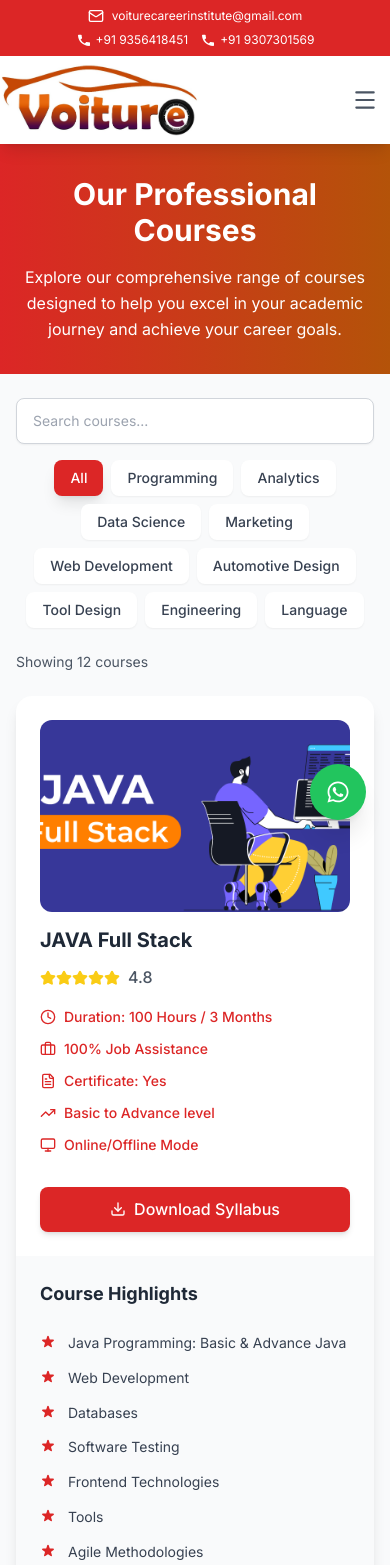
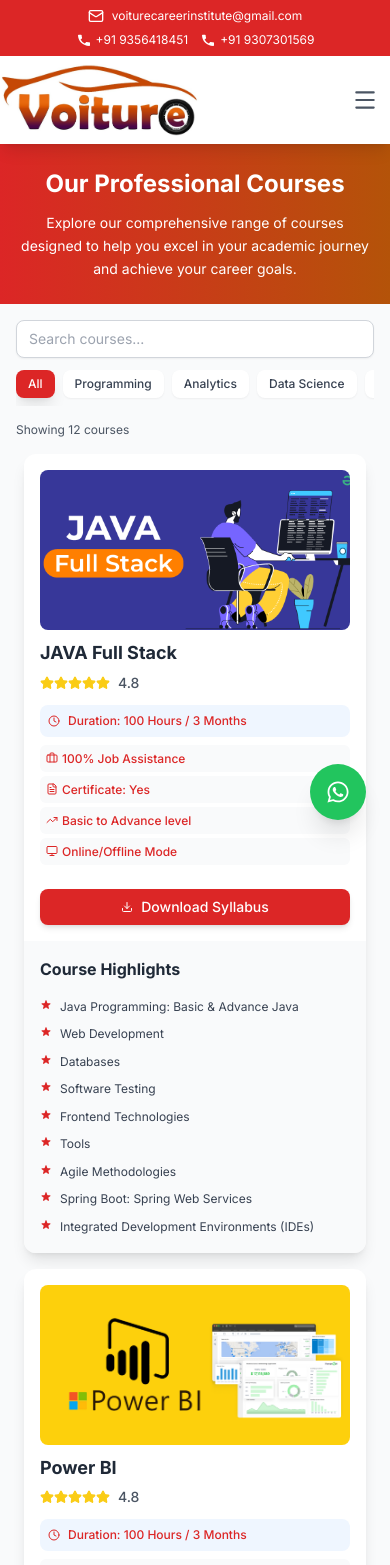
Before and after one commit to omkargore6239/voiture, a React (Vite) app: page /courses in a window 390 px wide. Shown: the top 1565 px of the page. Built offline with nearby package versions, Linux system fonts and the light colour scheme.

Commit message:
first commit

```diff
--- a/src/pages/Courses.jsx
+++ b/src/pages/Courses.jsx
@@ -21,7 +21,6 @@
     image = 'https://images.unsplash.com/photo-1434030216411-0b793f4b4173',
     name = 'Course Name',
     category = 'General',
-    // description = 'Description not available',
     duration = 'Duration TBD',
     students = '0',
     features = [],
@@ -53,29 +52,30 @@
 
   // Function to get icon for features
   const getFeatureIcon = (feature) => {
-    if (feature.includes('Job Assistance')) return <Briefcase className="w-4 h-4" />;
-    if (feature.includes('Certificate')) return <FileText className="w-4 h-4" />;
-    if (feature.includes('Basic to Advance')) return <TrendingUp className="w-4 h-4" />;
-    if (feature.includes('Online/Offline')) return <Monitor className="w-4 h-4" />;
-    return <CheckCircle className="w-4 h-4" />;
+    if (feature.includes('Job Assistance')) return <Briefcase className="w-3 h-3 sm:w-4 sm:h-4" />;
+    if (feature.includes('Certificate')) return <FileText className="w-3 h-3 sm:w-4 sm:h-4" />;
+    if (feature.includes('Basic to Advance')) return <TrendingUp className="w-3 h-3 sm:w-4 sm:h-4" />;
+    if (feature.includes('Online/Offline')) return <Monitor className="w-3 h-3 sm:w-4 sm:h-4" />;
+    if (feature.includes('Duration') || feature.includes('Hours')) return <Clock className="w-3 h-3 sm:w-4 sm:h-4" />;
+    return <CheckCircle className="w-3 h-3 sm:w-4 sm:h-4" />;
   };
 
   return (
     <div
-      className={`bg-white rounded-2xl shadow-lg hover:shadow-2xl transition-all duration-[800ms] ease-out overflow-hidden group ${
+      className={`bg-white rounded-xl sm:rounded-2xl shadow-lg hover:shadow-2xl transition-all duration-[800ms] ease-out overflow-hidden group mx-2 sm:mx-0 ${
         isVisible
           ? 'opacity-100 translate-x-0 scale-100'
           : `opacity-0 ${direction === 'left' ? '-translate-x-24' : 'translate-x-24'} scale-95`
       }`}
     >
-      {/* Course Layout */}
-      <div className="grid grid-cols-1 lg:grid-cols-2 gap-0">
+      {/* Course Layout - Stack on mobile, side by side on desktop */}
+      <div className="flex flex-col lg:grid lg:grid-cols-2 gap-0">
 
         {/* Left Side - Course Image and Basic Info */}
-        <div className="space-y-4 p-6">
+        <div className="space-y-3 sm:space-y-4 p-4 sm:p-6">
           {/* Course Image */}
           <div
-            className={`relative overflow-hidden rounded-xl transition-all duration-[500ms] ease-out ${
+            className={`relative overflow-hidden rounded-lg sm:rounded-xl transition-all duration-[500ms] ease-out ${
               isVisible
                 ? 'scale-100 opacity-100'
                 : 'scale-110 opacity-0'
@@ -85,7 +85,7 @@
             <img
               src={image}
               alt={name}
-              className="w-full h-48 object-cover group-hover:scale-110 transition-transform duration-300"
+              className="w-full h-40 sm:h-48 object-cover group-hover:scale-110 transition-transform duration-300"
               onError={(e) => {
                 e.target.src = 'https://images.unsplash.com/photo-1434030216411-0b793f4b4173?ixlib=rb-4.0.3&auto=format&fit=crop&w=800&q=80';
               }}
@@ -94,14 +94,14 @@
 
           {/* Course Title and Rating */}
           <div
-            className={`space-y-3 transition-all duration-[500ms] ease-out ${
+            className={`space-y-2 sm:space-y-3 transition-all duration-[500ms] ease-out ${
               isVisible
                 ? 'opacity-100 translate-y-0'
                 : 'opacity-0 translate-y-4'
             }`}
             style={{ transitionDelay: '300ms' }}
           >
-            <h3 className="text-xl font-bold text-gray-800 leading-tight">{name}</h3>
+            <h3 className="text-lg sm:text-xl font-bold text-gray-800 leading-tight">{name}</h3>
 
             {/* Rating */}
             <div className="flex items-center gap-2">
@@ -109,8 +109,8 @@
                 {[...Array(5)].map((_, i) => (
                   <Star
                     key={i}
-                    size={16}
-                    className={`text-yellow-400 fill-current transition-all duration-[300ms] ease-out ${
+                    size={14}
+                    className={`sm:w-4 sm:h-4 text-yellow-400 fill-current transition-all duration-[300ms] ease-out ${
                       isVisible
                         ? 'opacity-100 scale-100'
                         : 'opacity-0 scale-75'
@@ -119,48 +119,39 @@
                   />
                 ))}
               </div>
-              <span className="text-gray-600 font-medium">{rating}</span>
+              <span className="text-gray-600 font-medium text-sm sm:text-base">{rating}</span>
             </div>
           </div>
 
-          {/* Course Meta Info */}
+          {/* Course Features - Responsive Grid */}
           <div
-            className={`flex flex-col gap-3 text-sm transition-all duration-[500ms] ease-out ${
+            className={`transition-all duration-[500ms] ease-out ${
               isVisible
                 ? 'opacity-100 translate-y-0'
                 : 'opacity-0 translate-y-4'
             }`}
             style={{ transitionDelay: '500ms' }}
           >
-            <div className="flex items-center gap-2 text-primary-600">
-              <Clock className="w-4 h-4" />
-              <span className="font-medium">Duration: {duration}</span>
+            {/* Duration as separate row */}
+            <div className="flex items-center gap-2 text-primary-600 mb-2 sm:mb-3 p-2 bg-blue-50 rounded-lg">
+              <Clock className="w-3 h-3 sm:w-4 sm:h-4" />
+              <span className="font-medium text-xs sm:text-sm">Duration: {duration}</span>
             </div>
 
-            {/* Display all features with icons */}
-            {features && features.map((feature, featureIndex) => (
-              <div key={featureIndex} className="flex items-center gap-2 text-primary-600">
+            {/* Other features in responsive grid */}
+            <div className="grid grid-cols-1 sm:grid-cols-2 gap-1 sm:gap-2">
+              {features && features.filter(feature => !feature.includes('Duration') && !feature.includes('Hours')).map((feature, featureIndex) => (
+                <div key={featureIndex} className="flex items-center gap-1 sm:gap-2 text-primary-600 p-1.5 sm:p-2 bg-gray-50 rounded-md sm:rounded-lg">
                   {getFeatureIcon(feature)}
-                <span className="font-medium">{feature}</span>
+                  <span className="font-medium text-xs sm:text-sm leading-tight">{feature}</span>
                 </div>
               ))}
             </div>
-
-          {/* Course Description */}
-          <div
-            className={`transition-all duration-[500ms] ease-out ${
-              isVisible
-                ? 'opacity-100 translate-y-0'
-                : 'opacity-0 translate-y-4'
-            }`}
-            style={{ transitionDelay: '550ms' }}
-          >
-
           </div>
 
-          {/* Action Buttons */}
+          {/* Action Buttons - Stack on mobile */}
           <div
-            className={`flex flex-col sm:flex-row gap-3 pt-4 transition-all duration-[500ms] ease-out ${
+            className={`flex flex-col gap-2 sm:gap-3 pt-3 sm:pt-4 transition-all duration-[500ms] ease-out ${
               isVisible
                 ? 'opacity-100 translate-y-0'
                 : 'opacity-0 translate-y-4'
@@ -170,19 +161,17 @@
             {/* Download Syllabus Button */}
             <button
               onClick={handleDownloadSyllabus}
-              className="flex items-center justify-center gap-2 px-4 py-2.5 bg-red-600 text-white font-medium rounded-lg hover:bg-red-700 transition-all duration-300 hover:scale-105 shadow-md hover:shadow-lg"
+              className="flex items-center justify-center gap-2 px-3 py-2 sm:px-4 sm:py-2.5 bg-red-600 text-white font-medium rounded-lg hover:bg-red-700 transition-all duration-300 hover:scale-105 shadow-md hover:shadow-lg text-sm sm:text-base"
             >
-              <Download className="w-4 h-4" />
+              <Download className="w-3 h-3 sm:w-4 sm:h-4" />
               Download Syllabus
             </button>
-
-
           </div>
         </div>
 
         {/* Right Side - Course Highlights */}
         <div
-          className={`bg-gray-50 p-6 space-y-6 transition-all duration-[500ms] ease-out ${
+          className={`bg-gray-50 p-4 sm:p-6 space-y-4 sm:space-y-6 transition-all duration-[500ms] ease-out ${
             isVisible
               ? 'opacity-100 translate-y-0'
               : 'opacity-0 translate-y-4'
@@ -190,29 +179,29 @@
           style={{ transitionDelay: '400ms' }}
         >
           {/* Course Highlights Header */}
-          <h4 className="text-lg font-bold text-gray-800">
+          <h4 className="text-base sm:text-lg font-bold text-gray-800">
             Course Highlights
           </h4>
 
-          {/* Highlights Grid - 2 columns as shown in image */}
-          <div className="grid grid-cols-1 md:grid-cols-2 gap-x-8 gap-y-3">
+          {/* Highlights Grid - Responsive columns */}
+          <div className="grid grid-cols-1 sm:grid-cols-2 gap-x-4 sm:gap-x-6 gap-y-2 sm:gap-y-3 max-h-60 sm:max-h-80 overflow-y-auto">
             {(courseHighlights && courseHighlights.length > 0 ? courseHighlights : features).map((highlight, hlIndex) => (
               <div
                 key={hlIndex}
-                className={`flex items-start gap-3 transition-all duration-[400ms] ease-out ${
+                className={`flex items-start gap-2 sm:gap-3 transition-all duration-[400ms] ease-out ${
                   isVisible
                     ? 'opacity-100 translate-x-0'
                     : 'opacity-0 -translate-x-2'
                 }`}
                 style={{ transitionDelay: `${600 + hlIndex * 30}ms` }}
               >
-                {/* Star Icon matching the image */}
-                <div className="w-4 h-4 flex-shrink-0 mt-0.5">
+                {/* Star Icon */}
+                <div className="w-3 h-3 sm:w-4 sm:h-4 flex-shrink-0 mt-0.5">
                   <svg viewBox="0 0 20 20" fill="currentColor" className="text-primary-600">
                     <path d="M9.049 2.927c.3-.921 1.603-.921 1.902 0l1.07 3.292a1 1 0 00.95.69h3.462c.969 0 1.371 1.24.588 1.81l-2.8 2.034a1 1 0 00-.364 1.118l1.07 3.292c.3.921-.755 1.688-1.54 1.118l-2.8-2.034a1 1 0 00-1.175 0l-2.8 2.034c-.784.57-1.838-.197-1.539-1.118l1.07-3.292a1 1 0 00-.364-1.118L2.98 8.72c-.783-.57-.38-1.81.588-1.81h3.461a1 1 0 00.951-.69l1.07-3.292z" />
                   </svg>
                 </div>
-                <span className="text-sm text-gray-700 leading-relaxed">{highlight}</span>
+                <span className="text-xs sm:text-sm text-gray-700 leading-relaxed">{highlight}</span>
               </div>
             ))}
           </div>
@@ -271,13 +260,13 @@
   return (
     <div className="overflow-hidden">
       {/* Hero Section */}
-      <section className="py-8 md:py-12 lg:py-16 bg-gradient-primary text-white">
+      <section className="py-6 sm:py-8 md:py-12 lg:py-16 bg-gradient-primary text-white">
         <div
-          className="container-custom text-center px-4"
+          className="container mx-auto text-center px-4"
           data-animate="hero"
         >
           <h1
-            className={`text-3xl md:text-4xl lg:text-5xl font-bold mb-4 md:mb-6 transition-all duration-[800ms] ease-out ${
+            className={`text-2xl sm:text-3xl md:text-4xl lg:text-5xl font-bold mb-3 sm:mb-4 md:mb-6 transition-all duration-[800ms] ease-out ${
               visibleElements.has('hero')
                 ? 'opacity-100 translate-x-0'
                 : 'opacity-0 -translate-x-20'
@@ -286,7 +275,7 @@
             Our Professional Courses
           </h1>
           <p
-            className={`text-base md:text-lg lg:text-xl max-w-3xl mx-auto leading-relaxed transition-all duration-[700ms] ease-out ${
+            className={`text-sm sm:text-base md:text-lg lg:text-xl max-w-3xl mx-auto leading-relaxed transition-all duration-[700ms] ease-out ${
               visibleElements.has('hero')
                 ? 'opacity-100 translate-x-0'
                 : 'opacity-0 translate-x-20'
@@ -299,10 +288,10 @@
       </section>
 
       {/* Filters Section */}
-      <section className="py-6 md:py-8 lg:py-12 bg-gray-50">
-        <div className="container-custom px-4">
+      <section className="py-4 sm:py-6 md:py-8 lg:py-12 bg-gray-50">
+        <div className="container mx-auto px-4">
           <div
-            className="flex flex-col gap-4 md:gap-6 mb-6 md:mb-8"
+            className="flex flex-col gap-3 sm:gap-4 md:gap-6 mb-4 sm:mb-6 md:mb-8"
             data-animate="filters"
           >
             {/* Search Bar */}
@@ -318,24 +307,25 @@
                 placeholder="Search courses..."
                 value={searchTerm}
                 onChange={(e) => setSearchTerm(e.target.value)}
-                className="w-full px-4 py-3 border border-gray-300 rounded-lg focus:ring-2 focus:ring-primary-600 focus:border-transparent text-sm md:text-base shadow-sm"
+                className="w-full px-3 py-2 sm:px-4 sm:py-3 border border-gray-300 rounded-lg focus:ring-2 focus:ring-primary-600 focus:border-transparent text-sm md:text-base shadow-sm"
               />
             </div>
 
-            {/* Category Filters */}
+            {/* Category Filters - Horizontal scroll on mobile */}
             <div
-              className={`flex flex-wrap gap-2 items-center justify-center md:justify-start transition-all duration-[600ms] ease-out ${
+              className={`transition-all duration-[600ms] ease-out ${
                 visibleElements.has('filters')
                   ? 'opacity-100 translate-x-0'
                   : 'opacity-0 translate-x-16'
               }`}
               style={{ transitionDelay: '100ms' }}
             >
+              <div className="flex gap-2 items-center overflow-x-auto pb-2 md:flex-wrap md:justify-start md:overflow-visible md:pb-0">
                 {categories.map((category, index) => (
                   <button
                     key={category}
                     onClick={() => setSelectedCategory(category)}
-                  className={`px-4 py-2 rounded-lg font-medium transition-all duration-300 text-sm ${
+                    className={`flex-shrink-0 px-3 py-1.5 sm:px-4 sm:py-2 rounded-lg font-medium transition-all duration-300 text-xs sm:text-sm whitespace-nowrap ${
                       selectedCategory === category
                         ? 'bg-primary-600 text-white shadow-lg'
                         : 'bg-white text-gray-700 hover:bg-primary-50 hover:text-primary-600 shadow-sm'
@@ -351,26 +341,27 @@
                 ))}
               </div>
             </div>
+          </div>
 
           {/* Results Count */}
           <div
-            className={`mb-6 md:mb-8 transition-all duration-[600ms] ease-out ${
+            className={`mb-4 sm:mb-6 md:mb-8 transition-all duration-[600ms] ease-out ${
               visibleElements.has('results')
                 ? 'opacity-100 translate-x-0'
                 : 'opacity-0 -translate-x-12'
             }`}
             data-animate="results"
           >
-            <p className="text-gray-600 text-sm md:text-base">
+            <p className="text-gray-600 text-xs sm:text-sm md:text-base">
               Showing {filteredCourses.length} course{filteredCourses.length !== 1 ? 's' : ''}
               {selectedCategory !== 'All' && ` in ${selectedCategory}`}
               {searchTerm && ` matching "${searchTerm}"`}
             </p>
           </div>
 
-          {/* Courses Grid - No intersection observer dependency */}
+          {/* Courses Grid */}
           {filteredCourses.length ? (
-            <div className="space-y-8">
+            <div className="space-y-4 sm:space-y-6 md:space-y-8">
               {filteredCourses.map((course, index) => (
                 <CourseCard
                   key={course.id || index}
@@ -381,16 +372,16 @@
             </div>
           ) : (
             <div
-              className={`text-center py-8 md:py-12 transition-all duration-[700ms] ease-out ${
+              className={`text-center py-6 sm:py-8 md:py-12 transition-all duration-[700ms] ease-out ${
                 visibleElements.has('no-results')
                   ? 'opacity-100 translate-y-0 scale-100'
                   : 'opacity-0 translate-y-8 scale-95'
               }`}
               data-animate="no-results"
             >
-              <BookOpen size={48} className="text-gray-400 mx-auto mb-4" />
-              <h3 className="text-lg md:text-xl font-semibold text-gray-600 mb-2">No courses found</h3>
-              <p className="text-gray-500 text-sm md:text-base">Try adjusting your search or filter criteria.</p>
+              <BookOpen size={32} className="sm:w-12 sm:h-12 text-gray-400 mx-auto mb-3 sm:mb-4" />
+              <h3 className="text-base sm:text-lg md:text-xl font-semibold text-gray-600 mb-2">No courses found</h3>
+              <p className="text-gray-500 text-xs sm:text-sm md:text-base">Try adjusting your search or filter criteria.</p>
             </div>
           )}
         </div>
```
Also changed, not shown: src/pages/About.jsx (+38 -32 lines). Lines whose indentation alone changed are shown as unchanged.
